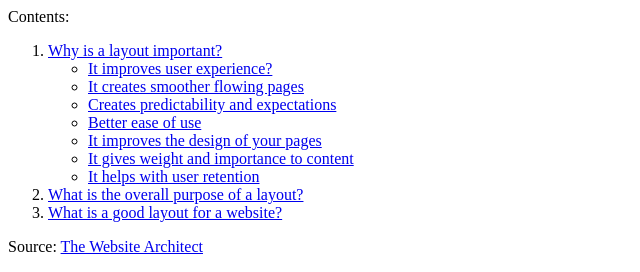
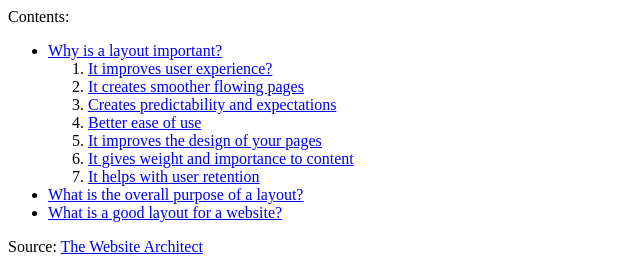
Before and after one commit to OlekIvchenko/lessons, a plain HTML site: page lesson_2/index.html in a window 1280 px wide. Shown: the top 272 px of the page, 0-640 px from the left. Drawn offline with Linux system fonts and the light colour scheme.

Commit message:
Update index.html

```diff
--- a/lesson_2/index.html
+++ b/lesson_2/index.html
@@ -8,10 +8,10 @@
 <body>
    <header>
       <span>Сontents:</span>
-      <ol class="list" id="top">
+      <ul class="list" id="top">
          <li class="item">
             <a href="#why">Why is a layout important?</a>
-            <ul>
+            <ol>
                <li class="item">
                   <a href="#user-experience">It improves user experience?</a>
                </li>
@@ -33,15 +33,14 @@
                <li class="item">
                   <a href="#retention">It helps with user retention</a>
                </li>
-            </ul>
-         </li>
+            </ol>
          <li class="item">
             <a href="#purpose">What is the overall purpose of a layout?</a>
          </li>
          <li class="item">
             <a href="#good-layout">What is a good layout for a website?</a>
          </li>
-      </ol>
+      </ul>
       <span>Source: <a href="https://thewebsitearchitect.com/why-is-the-layout-of-a-website-important/" target="_blank">The Website Architect</a></span>
    </header>
    <main>
```
